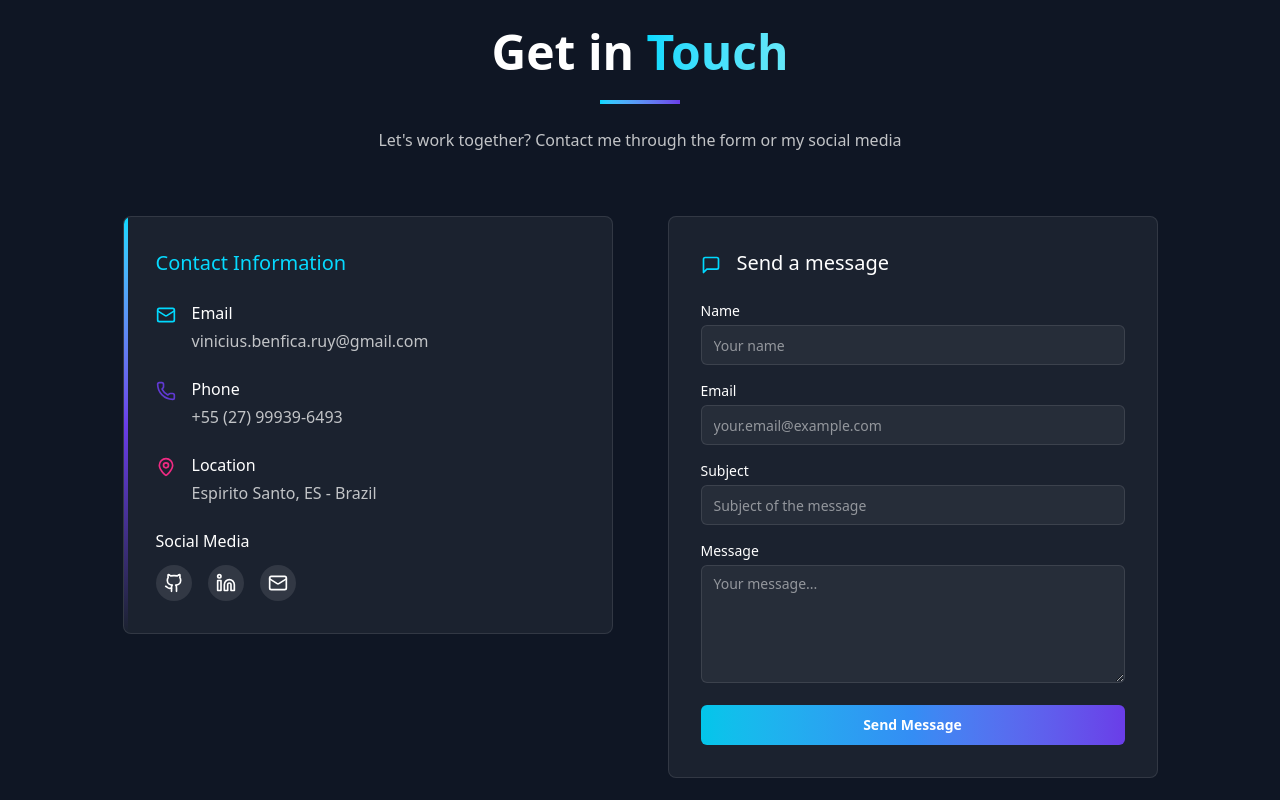
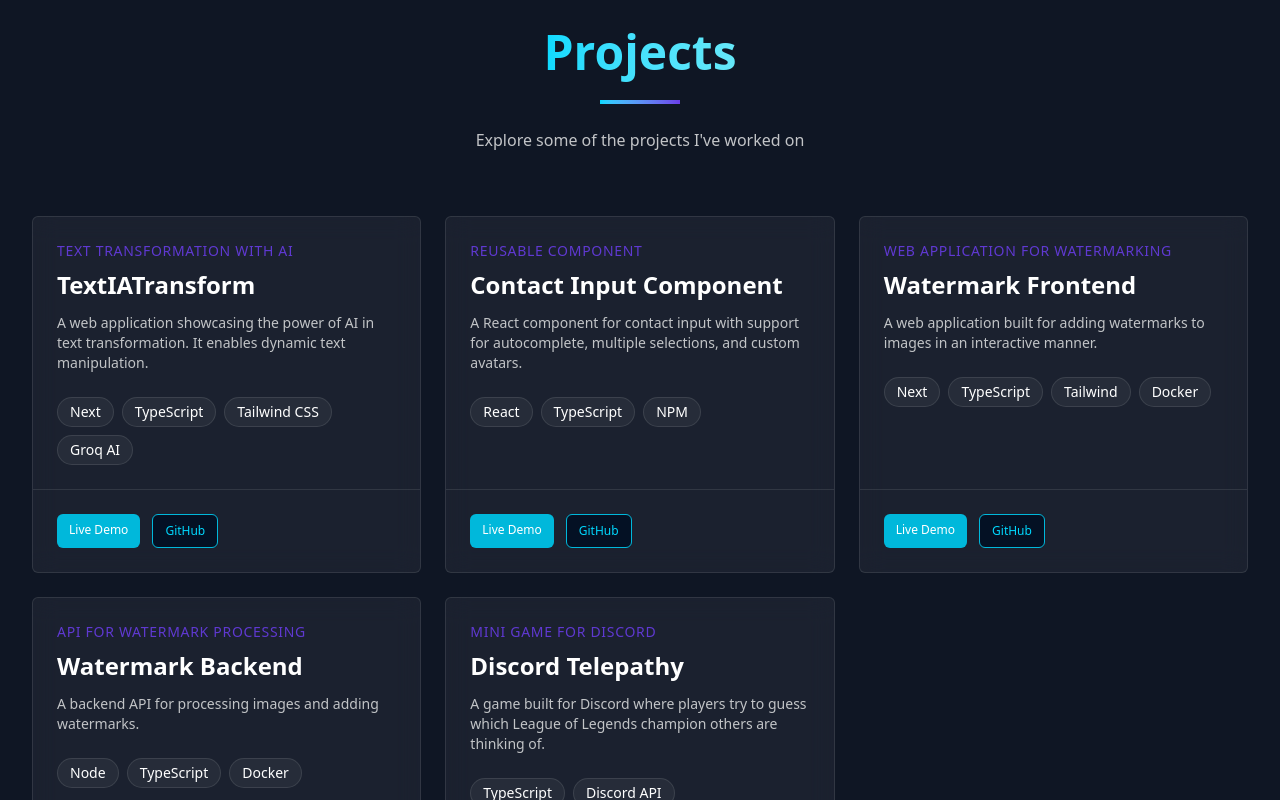
Before and after one commit to ViniciusBenfica/portfolio_V3, a Next.js app: page / in a window 1280 px wide. Shown: the part 1560-2360 px from the top of the page. Built offline with nearby package versions, Linux system fonts and the light colour scheme.

Commit message:
✨ Restore Projects section in App component and update project details: change project titles and descriptions to English, modify tags, and adjust layout for better presentation.

```diff
--- a/src/app/page.tsx
+++ b/src/app/page.tsx
@@ -11,7 +11,7 @@ export default function App() {
 			<Navbar />
 			<Home />
 			<Experience />
-			{/* <Projects /> */}
+			<Projects />
 			<Contact />
 			<Footer />
 		</>
--- a/src/sections/projects/page.tsx
+++ b/src/sections/projects/page.tsx
@@ -8,88 +8,69 @@ interface Project {
 	title: string;
 	subtitle: string;
 	description: string;
-	icon: React.ReactNode;
-	bgColor: string;
 	tags: string[];
 	liveUrl: string;
 	githubUrl: string;
 }
 
-export default function Projects() {
 const projects: Project[] = [
 	{
 		title: "TextIATransform",
-			subtitle: "TRANSFORMAÇÃO DE TEXTO COM IA",
+		subtitle: "TEXT TRANSFORMATION WITH AI",
 		description:
-				"Aplicação web moderna que demonstra o poder da IA na transformação de texto. Desenvolvida com Next.js 15, integra o Groq AI SDK para manipulação de texto de forma inteligente.",
-			icon: <div className="h-full w-full" />,
-			bgColor: "",
-			tags: ["Next.js", "TypeScript", "Tailwind CSS", "Groq AI"],
+			"A web application showcasing the power of AI in text transformation. It enables dynamic text manipulation.",
+		tags: ["Next", "TypeScript", "Tailwind CSS", "Groq AI"],
 		liveUrl: "https://text-ia-transform.vercel.app",
 		githubUrl: "https://github.com/ViniciusBenfica/TextIATransform",
 	},
 	{
 		title: "Contact Input Component",
-			subtitle: "COMPONENTE REUTILIZÁVEL",
+		subtitle: "REUSABLE COMPONENT",
 		description:
-				"Componente React para entrada de contatos com suporte a autocomplete, múltiplas seleções e avatares personalizados. Ideal para formulários de contato modernos.",
-			icon: <div className="h-full w-full" />,
-			bgColor: "",
-			tags: ["React", "TypeScript", "Componentes Reutilizáveis"],
-			liveUrl: "",
+			"A React component for contact input with support for autocomplete, multiple selections, and custom avatars.",
+		tags: ["React", "TypeScript", "NPM"],
+		liveUrl: "https://www.npmjs.com/package/contact-input-component",
 		githubUrl: "https://github.com/ViniciusBenfica/contact-input-component",
 	},
 	{
 		title: "Watermark Frontend",
-			subtitle: "APLICAÇÃO WEB PARA MARCA D'ÁGUA",
+		subtitle: "WEB APPLICATION FOR WATERMARKING",
 		description:
-				"Aplicação web desenvolvida com Next.js para adicionar marcas d'água a imagens de forma interativa e eficiente.",
-			icon: <div className="h-full w-full" />,
-			bgColor: "",
-			tags: ["Next.js", "TypeScript", "Tailwind CSS"],
+			"A web application built for adding watermarks to images in an interactive manner.",
+		tags: ["Next", "TypeScript", "Tailwind", "Docker"],
 		liveUrl: "https://watermark-frontend.vercel.app",
 		githubUrl: "https://github.com/ViniciusBenfica/watermark-frontend",
 	},
 	{
 		title: "Watermark Backend",
-			subtitle: "API PARA PROCESSAMENTO DE MARCA D'ÁGUA",
-			description:
-				"API desenvolvida com Node.js e Prisma para processar imagens e adicionar marcas d'água, integrando-se com o frontend para fornecer uma solução completa.",
-			icon: <div className="h-full w-full" />,
-			bgColor: "",
-			tags: ["Node.js", "TypeScript", "Prisma", "Docker"],
-			liveUrl: "",
+		subtitle: "API FOR WATERMARK PROCESSING",
+		description: "A backend API for processing images and adding watermarks.",
+		tags: ["Node", "TypeScript", "Docker"],
+		liveUrl: "https://watermark-frontend.vercel.app",
 		githubUrl: "https://github.com/ViniciusBenfica/watermark-backend",
 	},
 	{
 		title: "Discord Telepathy",
-			subtitle: "FERRAMENTA DE ANÁLISE PARA DISCORD",
+		subtitle: "MINI GAME FOR DISCORD",
 		description:
-				"Ferramenta desenvolvida para análise de dados em servidores Discord, permitindo coleta e processamento de informações para estudos de comportamento e interações.",
-			icon: <div className="h-full w-full" />,
-			bgColor: "",
-			tags: ["TypeScript", "Discord API", "Data Analysis"],
+			"A game built for Discord where players try to guess which League of Legends champion others are thinking of.",
+		tags: ["TypeScript", "Discord API"],
 		liveUrl: "",
 		githubUrl: "https://github.com/ViniciusBenfica/discord-telepathy",
 	},
 ];
 
+export default function Projects() {
 	return (
 		<BodyContainer id="projects" bgColor="bg-[#0f1624]">
-			<Title
-				title="Professional Experience"
-				subtitle="Know a little more about my experience and skills as a developer"
-			/>
+			<Title title="Projects" subtitle="Explore some of the projects I've worked on" />
 
 			<div className="grid grid-cols-1 md:grid-cols-2 lg:grid-cols-3 gap-6">
 				{projects.map((project, index) => (
 					<div
 						key={index}
-						className="bg-white/5 backdrop-blur-md border border-white/10 group rounded-md h-full flex flex-col hover:border-cyan-500 transition-all duration-300"
+						className="bg-white/5 backdrop-blur-md border border-white/10 group rounded-md h-full flex flex-col"
 					>
-						<div className={`${project.bgColor} h-32 flex items-center justify-center`}>
-							<div className="text-white/90 h-20 w-20">{project.icon}</div>
-						</div>
 						<div className="p-6 flex-grow">
 							{project.subtitle && (
 								<div className="text-[#6039D2] text-sm font-medium tracking-wider uppercase mb-2">
@@ -101,7 +82,7 @@ export default function Projects() {
 							</h3>
 							<p className="text-[#c2c4c7] text-sm mb-6">{project.description}</p>
 
-							<div className="flex flex-wrap gap-2 mb-4">
+							<div className="flex flex-wrap gap-2">
 								{project.tags.map((tag: string) => (
 									<div
 										key={tag}
@@ -116,6 +97,7 @@ export default function Projects() {
 						<div className="p-6 border-t border-white/10 flex flex-wrap gap-3">
 							{project.liveUrl && (
 								<Link
+									target="_blank"
 									href={project.liveUrl}
 									className="bg-cyan-500 py-2 px-3 font-medium text-xs cursor-pointer rounded-md hover:opacity-80 text-white transition-opacity"
 								>
@@ -125,6 +107,7 @@ export default function Projects() {
 
 							{project.githubUrl && (
 								<Link
+									target="_blank"
 									href={project.githubUrl}
 									className="bg-[#041124] py-2 px-3 text-[#00D9FF] border border-cyan-500 font-medium text-xs cursor-pointer rounded-md hover:opacity-80 transition-opacity flex items-center justify-center"
 								>
```
Lines whose indentation alone changed are shown as unchanged.
